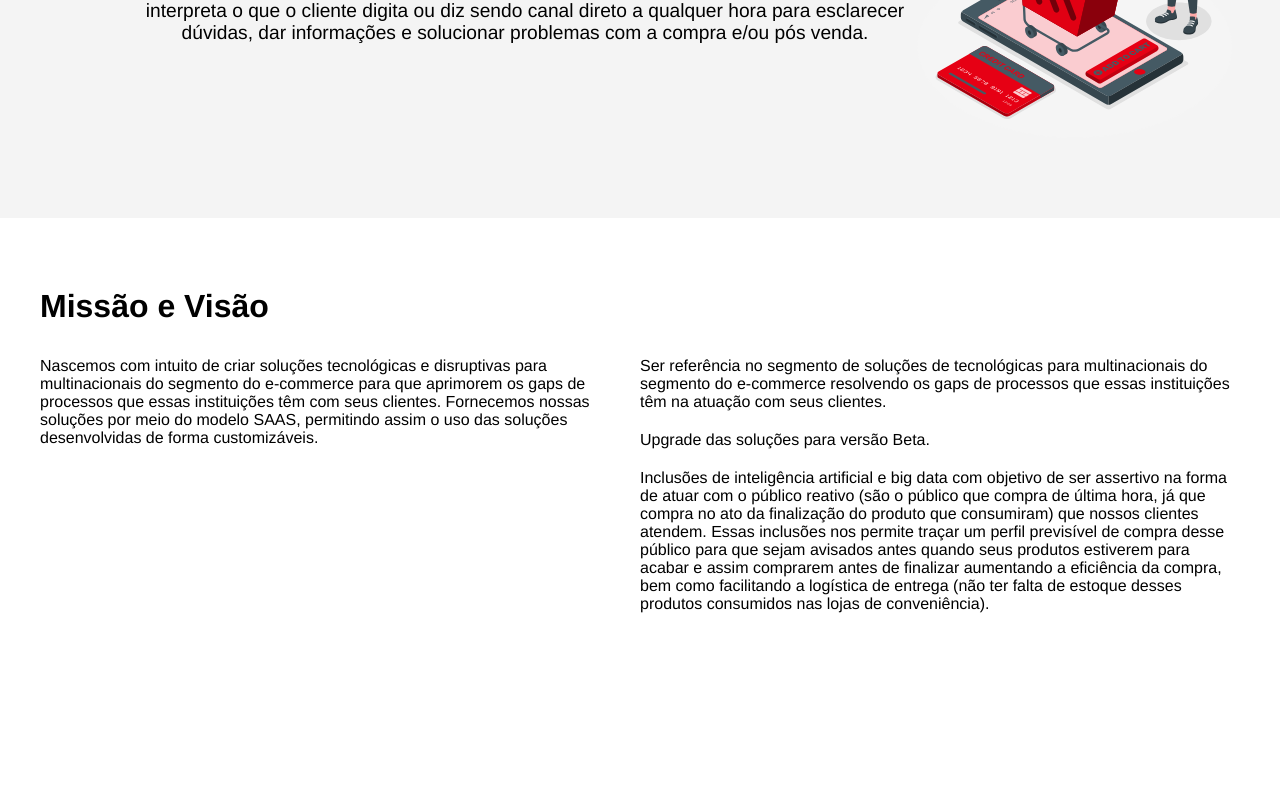
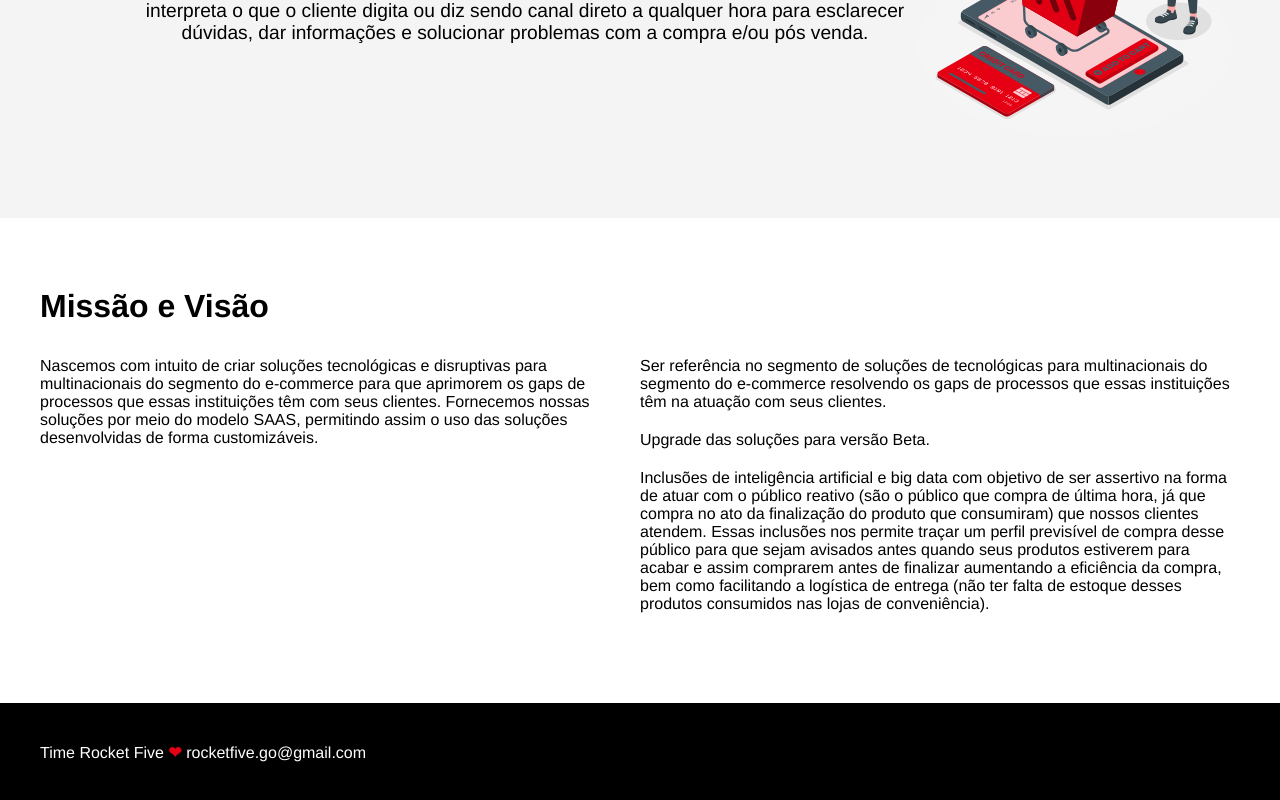
Before and after one commit to pcampina/r5go-b2w-site, a React (Create React App) app: page / in a window 1280 px wide. Shown: the part 2309-3109 px from the top of the page. Before the commit the page ends 3002 px from the top, so only its background shows below. Built offline with nearby package versions, Linux system fonts and the light colour scheme.

Commit message:
footer finished

```diff
--- a/src/App.js
+++ b/src/App.js
@@ -4,6 +4,7 @@ import MainHeader from "./MainHeader";
 import FullBanner from "./FullBanner";
 import Section from "./Section";
 import Team from "./Team";
+import Footer from "./Footer";
 
 import AddToCartImage from "./assets/images/add-to-cart.svg";
 
@@ -66,6 +67,8 @@ function App() {
       </Section>
 
       <Team />
+
+      <Footer />
     </>
   );
 }
--- /dev/null
+++ b/src/Footer/index.js
@@ -0,0 +1,15 @@
+import React from 'react';
+
+import './style.css';
+
+function Footer() {
+  return (
+    <footer className="main-footer">
+      <div className="container">
+        <p>Time Rocket Five <strong>❤</strong> <a href="mailto:rocketfive.go@gmail.com?Subject=Contato%20Rocket%20Five">rocketfive.go@gmail.com</a></p>
+      </div>
+    </footer>
+  );
+}
+
+export default Footer;
--- /dev/null
+++ b/src/Footer/style.css
@@ -0,0 +1,29 @@
+footer.main-footer {
+  display: flex;
+  background: black;
+  padding: 40px 0;
+}
+
+@media screen and (max-width: 768px) {
+  footer.main-footer {
+    padding: 20px;
+  }
+}
+
+footer.main-footer .container p {
+  color: white;
+}
+
+footer.main-footer .container p strong {
+  color: var(--main-red-color);
+}
+
+footer.main-footer .container p a {
+  color: white;
+  text-decoration: none;
+  transition: 0.3s;
+}
+
+footer.main-footer .container p a:hover {
+  text-decoration: underline;
+}
```
